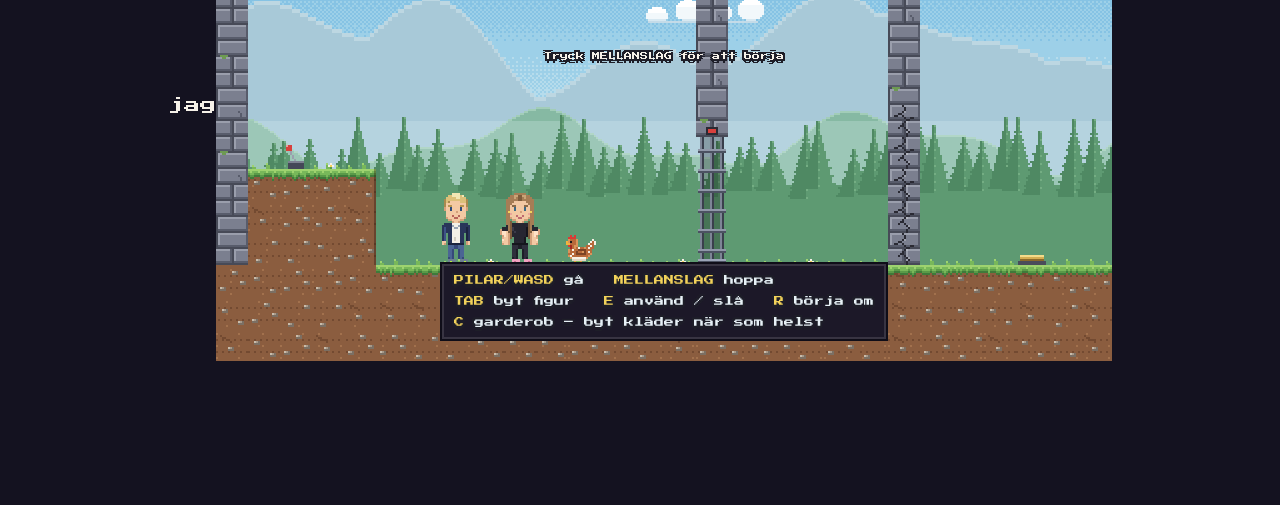
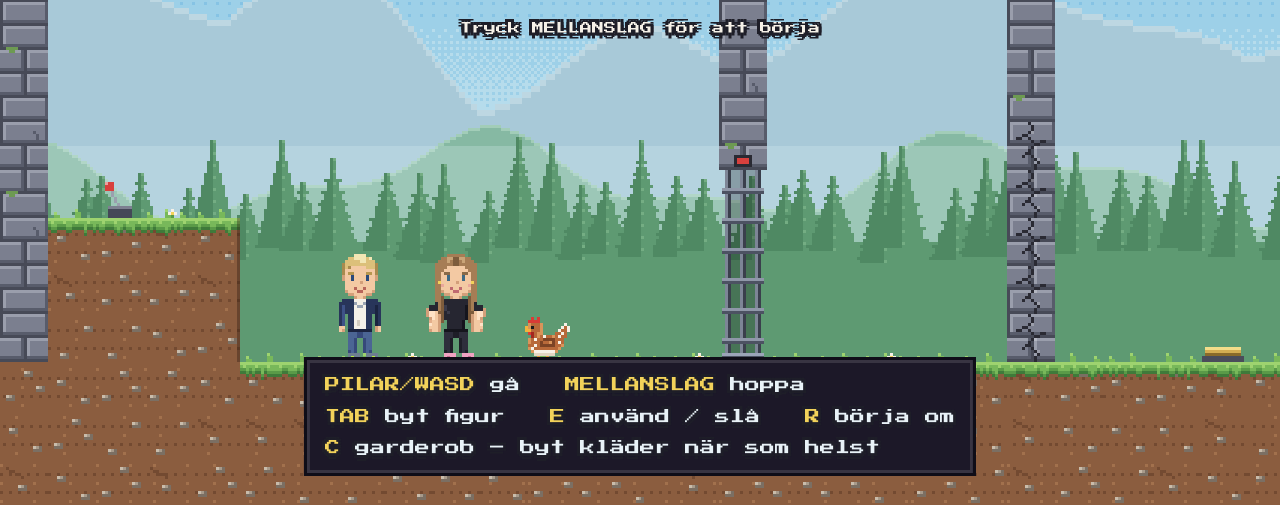
Before and after one commit to senag003/claudish_gibb, a plain HTML site: page index.html in a window 1280 px wide. Shown: the part 295-800 px from the top of the page. Drawn offline with Linux system fonts and the light colour scheme.

Commit message:
Fyll hela fönstret + ta bort 'jag'
Vyn anpassas efter fönstret med heltalsskala: bredare fönster visar mer av banan, högre visar mer himmel. Tog bort ett 'jag' som råkat hamna före <!doctype> i index.html.

```diff
--- a/index.html
+++ b/index.html
@@ -1,4 +1,4 @@
-jag<!doctype html>
+<!doctype html>
 <html lang="sv">
 <head>
 <meta charset="utf-8">
--- a/js/engine.js
+++ b/js/engine.js
@@ -3,7 +3,11 @@
   'use strict';
 
   const TILE = 16;
-  const W = 448, H = 256;           // intern upplösning (28 x 16 tiles)
+  // Vyns storlek i spelpixlar. Anpassas efter fönstret (main.js) så att hela skärmen fylls
+  // med skarpa pixlar: bredare fönster = mer bana i sidled, högre = mer himmel ovanför.
+  let W = 448, H = 256;
+  const WORLD_H = 256;              // banorna är 16 tiles höga
+  function setView(w, h) { W = w; H = h; }
   const GRAVITY = 900;
   const MAX_FALL = 360;
 
@@ -766,8 +770,9 @@
       this.drawBackground(ctx, 0);
       ctx.fillStyle = 'rgba(20,16,30,0.55)'; ctx.fillRect(0, 0, W, H);
       // golv
-      ctx.fillStyle = '#3a3448'; ctx.fillRect(0, 214, W, 42);
-      ctx.fillStyle = '#4c4560'; ctx.fillRect(0, 214, W, 2);
+      const floorY = 214 + (H - WORLD_H);
+      ctx.fillStyle = '#3a3448'; ctx.fillRect(0, floorY, W, H - floorY);
+      ctx.fillStyle = '#4c4560'; ctx.fillRect(0, floorY, W, 2);
       const names = ['edvin', 'hedda'];
       names.forEach((name, i) => {
         const sel = this.wd.char === i;
@@ -777,17 +782,17 @@
         const emoting = sel && (this.time % 5) > 3.2;
         const frames = emoting ? set[em[cyc % em.length]] : set.idle;
         const img = frames[Math.floor(this.time * (emoting ? 4 : 1.6)) % frames.length];
-        const s = 3, cx = i === 0 ? 66 : 382;
+        const s = 3, cx = i === 0 ? 66 : W - 66;
         // spotlight
         ctx.fillStyle = sel ? 'rgba(255,243,196,0.16)' : 'rgba(255,255,255,0.04)';
-        ctx.beginPath(); ctx.ellipse(cx, 212, 36, 7, 0, 0, Math.PI * 2); ctx.fill();
+        ctx.beginPath(); ctx.ellipse(cx, floorY - 2, 36, 7, 0, 0, Math.PI * 2); ctx.fill();
         if (sel) { // pil ovanför vald figur
-          const ay = 214 - 40 * s - 4 + Math.round(Math.sin(this.time * 6) * 2);
+          const ay = floorY - 40 * s - 4 + Math.round(Math.sin(this.time * 6) * 2);
           ctx.fillStyle = '#f2d25a';
           ctx.fillRect(cx - 4, ay, 9, 2); ctx.fillRect(cx - 3, ay + 2, 7, 1); ctx.fillRect(cx - 2, ay + 3, 5, 1); ctx.fillRect(cx - 1, ay + 4, 3, 1);
         }
         ctx.globalAlpha = sel ? 1 : 0.45;
-        ctx.drawImage(img, cx - 16 * s, 214 - 40 * s, 32 * s, 40 * s);
+        ctx.drawImage(img, cx - 16 * s, floorY - 40 * s, 32 * s, 40 * s);
         ctx.globalAlpha = 1;
       });
       const u = this.ui;
@@ -811,7 +816,7 @@
       this.drawBackground(ctx, camX);
 
       ctx.save();
-      ctx.translate(-camX, 0);
+      ctx.translate(-camX, H - WORLD_H);   // banan ligger längst ner, extra höjd blir himmel
       this.drawTiles(ctx, camX);
       this.drawBlocks(ctx);
       this.drawHen(ctx);
@@ -878,7 +883,11 @@
           // kantlinje mot luft
           if (!this.isSolidTile(tx - 1, ty)) { ctx.fillStyle = 'rgba(40,24,16,0.35)'; ctx.fillRect(px, py, 1, TILE); }
           if (!this.isSolidTile(tx + 1, ty)) { ctx.fillStyle = 'rgba(40,24,16,0.35)'; ctx.fillRect(px + 15, py, 1, TILE); }
-        } else if (t === 'S') ctx.drawImage(S.tile('stone', tx, ty), px, py);
+        } else if (t === 'S') {
+          ctx.drawImage(S.tile('stone', tx, ty), px, py);
+          // väggar som når banans tak fortsätter upp i den extra himlen
+          if (ty === 0) for (let k = 1; k * TILE < H - WORLD_H + TILE; k++) ctx.drawImage(S.tile('stone', tx, -k & 7), px, py - k * TILE);
+        }
         else if (t === 'C') ctx.drawImage(S.tile('cracked', tx, ty), px, py);
         else if (t === '^') ctx.drawImage(S.tile('spikes', tx, ty), px, py);
         else if (t >= '1' && t <= '4') this.drawTrigger(ctx, this.triggers[t], px, py);
@@ -1023,5 +1032,5 @@
   }
 
   window.Game = Game;
-  window.GAME_CONST = { TILE, W, H, STATS, HIT_W, HIT_H };
+  window.GAME_CONST = { TILE, get W() { return W; }, get H() { return H; }, WORLD_H, STATS, HIT_W, HIT_H, setView };
 })();
--- a/js/main.js
+++ b/js/main.js
@@ -19,12 +19,24 @@
   // ?garderob öppnar garderoben direkt (används av skärmdumpsverktyget)
   if (/garderob/.test(location.search)) game.state = 'wardrobe';
 
-  // Heltalsskalning som får plats i fönstret
+  // Fyll hela fönstret: heltalsskala (skarpa pixlar) och vyn växer i stället för att lämna kanter.
+  const C = window.GAME_CONST;
+  const MIN_LEVEL_W = Math.min(...window.LEVELS.map(l => l.map[0].length)) * C.TILE;
   const wrap = document.getElementById('wrap');
+  let lastView = '';
   function resize() {
-    const s = Math.max(1, Math.floor(Math.min(window.innerWidth / W, window.innerHeight / H)));
-    wrap.style.width = (W * s) + 'px';
-    wrap.style.height = (H * s) + 'px';
+    const s = Math.max(1, Math.floor(window.innerHeight / C.WORLD_H));
+    const w = Math.max(320, Math.min(MIN_LEVEL_W, Math.ceil(window.innerWidth / s)));
+    const h = Math.max(C.WORLD_H, Math.ceil(window.innerHeight / s));
+    const key = w + 'x' + h;
+    if (key !== lastView) {
+      lastView = key;
+      C.setView(w, h);
+      canvas.width = w; canvas.height = h;
+      sprites.buildBg(w, h);
+    }
+    wrap.style.width = (w * s) + 'px';
+    wrap.style.height = (h * s) + 'px';
     document.documentElement.style.setProperty('--scale', s);
   }
   window.addEventListener('resize', resize);
--- a/js/sprites.js
+++ b/js/sprites.js
@@ -467,6 +467,11 @@
       this.edvin = buildCharacter('edvin', A.edvin, A.legs);
       this.hedda = buildCharacter('hedda', A.hedda, A.legs);
       this.hen = buildHen();
+      this.buildBg(W, H);
+      return this;
+    },
+    // Bakgrunden byggs om när fönstrets storlek ändras
+    buildBg(W, H) {
       this.bg = {
         sky: buildSky(W, H),
         clouds: [0, 1, 2, 3].map(buildCloud),
@@ -474,7 +479,6 @@
         hills: buildLayer(H, 'hills'),
         forest: buildLayer(H, 'forest')
       };
-      return this;
     },
     // Bygger om en figur med valda kläder: outfit = { top, pants, shoes } (index)
     dress(name, outfit) {
```
Also changed, not shown: 1 other file.
